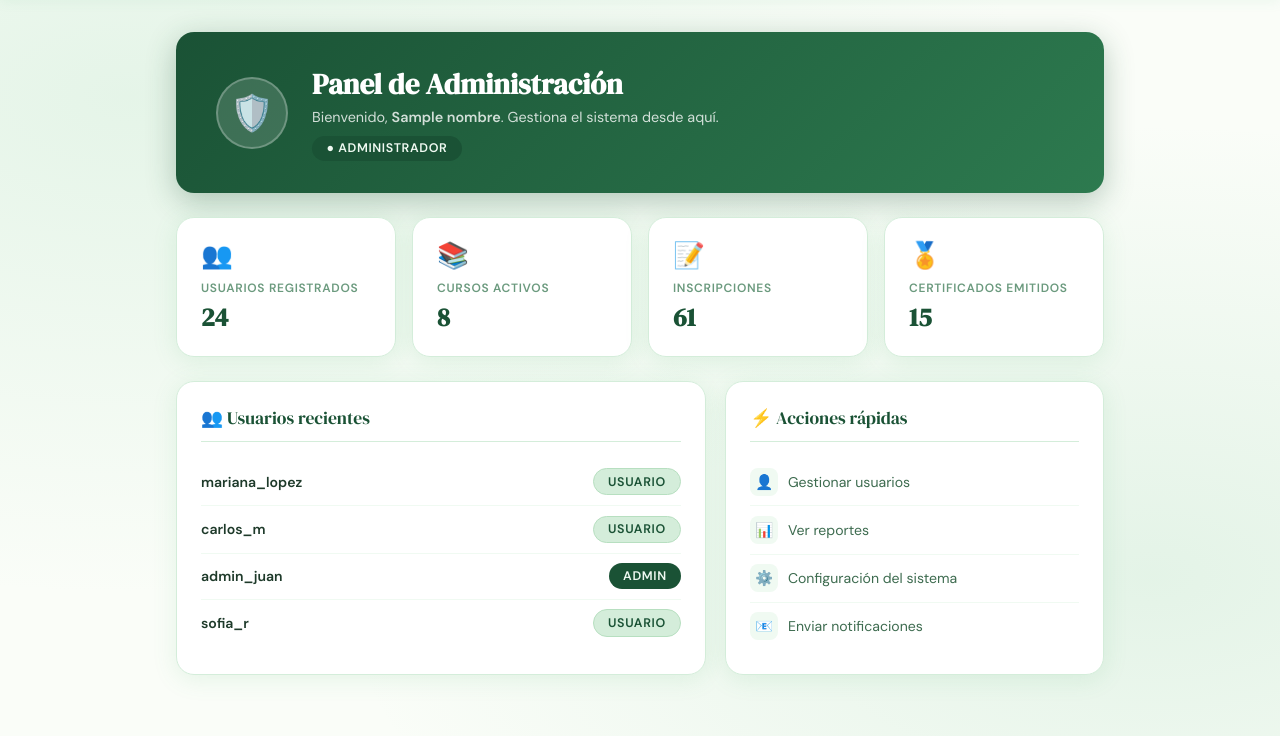
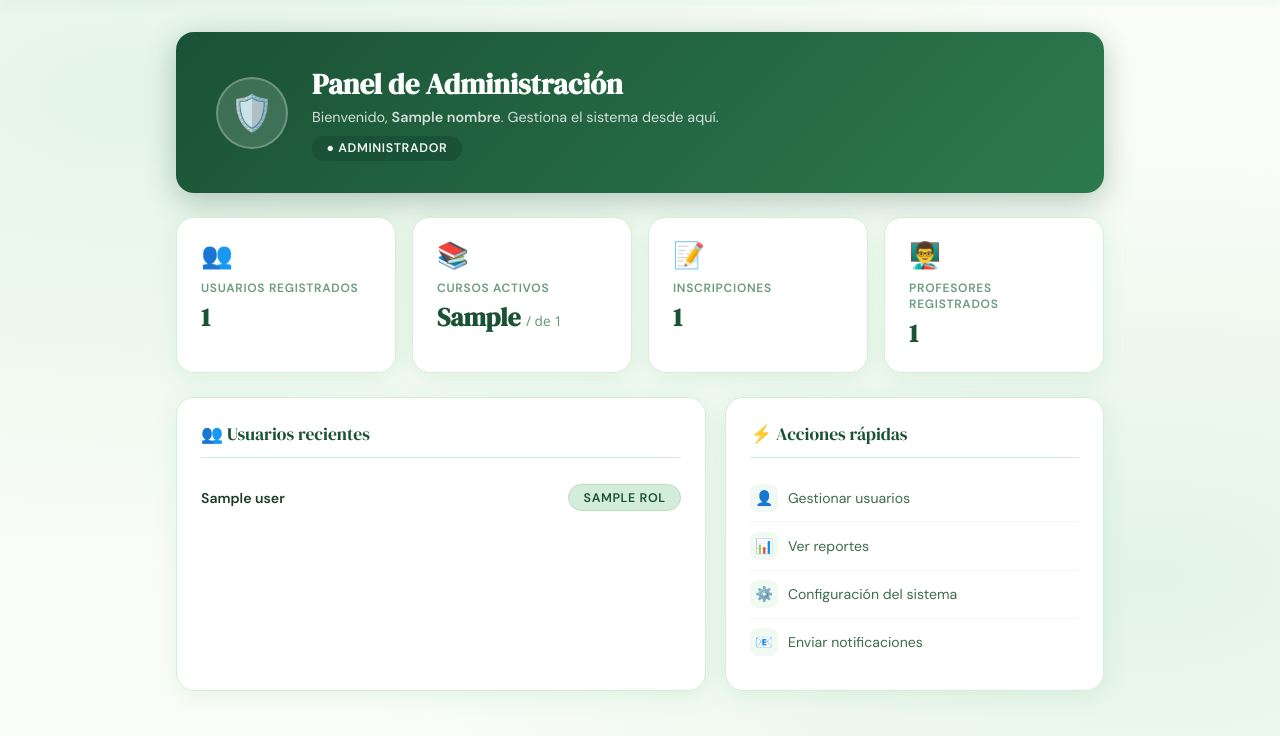
Before and after one commit to DiegoDRTL/Proyecto_IS_Mas-ISO29110, a Flask app: template Proyecto_IS_Mas-ISO29110/templates/dashboard_admin.html in a window 1280 px wide. Shown: the part 64-800 px from the top of the page. Run offline with Flask 3, Linux system fonts and the light colour scheme; the template is opened without the code that fills it: most values are stand-ins (such as "Sample title", 1, 10 or a date in 2020); parts of the project's set-up code (start-up, migrations or seed data) failed here and were passed over.

Commit message:
Vista funcional y actualizada de administrador

```diff
--- a/Proyecto_IS_Mas-ISO29110/templates/dashboard_admin.html
+++ b/Proyecto_IS_Mas-ISO29110/templates/dashboard_admin.html
@@ -101,6 +101,13 @@
             font-family: 'DM Serif Display', serif;
         }
 
+        .stat-value span {
+            font-size: 0.85rem;
+            font-weight: 400;
+            color: var(--text-light);
+            font-family: 'Segoe UI', Tahoma, Geneva, Verdana, sans-serif;
+        }
+
         .panels-grid {
             display: grid;
             grid-template-columns: 1.4fr 1fr;
@@ -141,9 +148,9 @@
 
         .user-row:last-child { border-bottom: none; }
 
-        .user-name { font-weight: 600; color: var(--text-dark); } Jung
+        .user-name { font-weight: 600; color: var(--text-dark); }
 
-                                                                  .action-list { list-style: none; padding: 0; margin: 0; }
+        .action-list { list-style: none; padding: 0; margin: 0; }
 
         .action-list a { text-decoration: none; color: inherit; }
 
@@ -186,7 +193,7 @@
         </div>
     </div>
 
-    {# Contenedor de Alertas Globales #}
+    {# Contenedor de Alertas Globales de Flask (Flashed Messages) #}
     {% with messages = get_flashed_messages(with_categories=true) %}
         {% if messages %}
             {% for category, message in messages %}
@@ -204,55 +211,63 @@
         <div class="stat-card">
             <div class="stat-icon">👥</div>
             <div class="stat-label">Usuarios registrados</div>
-            <div class="stat-value">24</div>
+            <div class="stat-value">{{ total_usuarios }}</div>
         </div>
         <div class="stat-card">
             <div class="stat-icon">📚</div>
             <div class="stat-label">Cursos activos</div>
-            <div class="stat-value">8</div>
+            <div class="stat-value">{{ cursos_activos }} <span>/ de {{ total_cursos }}</span></div>
         </div>
         <div class="stat-card">
             <div class="stat-icon">📝</div>
             <div class="stat-label">Inscripciones</div>
-            <div class="stat-value">61</div>
+            <div class="stat-value">{{ total_inscripciones }}</div>
         </div>
         <div class="stat-card">
-            <div class="stat-icon">🏅</div>
-            <div class="stat-label">Certificados emitidos</div>
-            <div class="stat-value">15</div>
+            <div class="stat-icon">👨‍🏫</div>
+            <div class="stat-label">Profesores registrados</div>
+            <div class="stat-value">{{ total_profesores }}</div>
         </div>
     </div>
 
     <div class="panels-grid">
+
         <div class="panel">
             <div class="panel-title">👥 Usuarios recientes</div>
-            <div class="user-row">
-                <span class="user-name">mariana_lopez</span>
-                <span class="badge badge-usuario">usuario</span>
-            </div>
-            <div class="user-row">
-                <span class="user-name">carlos_m</span>
-                <span class="badge badge-usuario">usuario</span>
-            </div>
-            <div class="user-row">
-                <span class="user-name">admin_juan</span>
-                <span class="badge badge-admin">admin</span>
-            </div>
-            <div class="user-row">
-                <span class="user-name">sofia_r</span>
-                <span class="badge badge-usuario">usuario</span>
-            </div>
+
+            {% if usuarios_recientes %}
+                {% for user in usuarios_recientes %}
+                    <div class="user-row">
+                        <span class="user-name">{{ user.nombre }}</span>
+
+                        {# Evaluamos el rol para asignar las clases o los estilos correspondientes #}
+                        {% if user.rol | lower == 'administrador' or user.rol | lower == 'admin' %}
+                            <span class="badge badge-admin">admin</span>
+                        {% elif user.rol | lower == 'profesor' %}
+                            <span class="badge" style="background-color: #E0F7FA; color: #006064; font-size: 0.75rem; font-weight: 700; text-transform: uppercase; padding: 0.3rem 0.8rem; border-radius: 15px;">profesor</span>
+                        {% elif user.rol | lower == 'alumno' %}
+                            <span class="badge" style="background-color: #E8F5E9; color: #2E7D32; font-size: 0.75rem; font-weight: 700; text-transform: uppercase; padding: 0.3rem 0.8rem; border-radius: 15px;">alumno</span>
+                        {% else %}
+                            <span class="badge badge-usuario">{{ user.rol | lower }}</span>
+                        {% endif %}
+                    </div>
+                {% endfor %}
+            {% else %}
+                <div style="text-align: center; padding: 1.5rem 0; color: var(--text-light); font-size: 0.88rem;">
+                    📌 No hay inicios de sesión registrados recientemente.
+                </div>
+            {% endif %}
         </div>
 
         <div class="panel">
             <div class="panel-title">⚡ Acciones rápidas</div>
             <ul class="action-list">
-                {# El botón de agregar curso ha sido removido de aquí #}
                 <li><span class="icon">👤</span> Gestionar usuarios</li>
                 <li><span class="icon">📊</span> Ver reportes</li>
                 <li><span class="icon">⚙️</span> Configuración del sistema</li>
                 <li><span class="icon">📧</span> Enviar notificaciones</li>
             </ul>
         </div>
+
     </div>
 {% endblock %}
```
Also changed, not shown: Proyecto_IS_Mas-ISO29110/alchemyClasses/curso.py (+57 -2 lines), Proyecto_IS_Mas-ISO29110/controllers/usuarios/dashboard_controller.py (+19 -4 lines).
